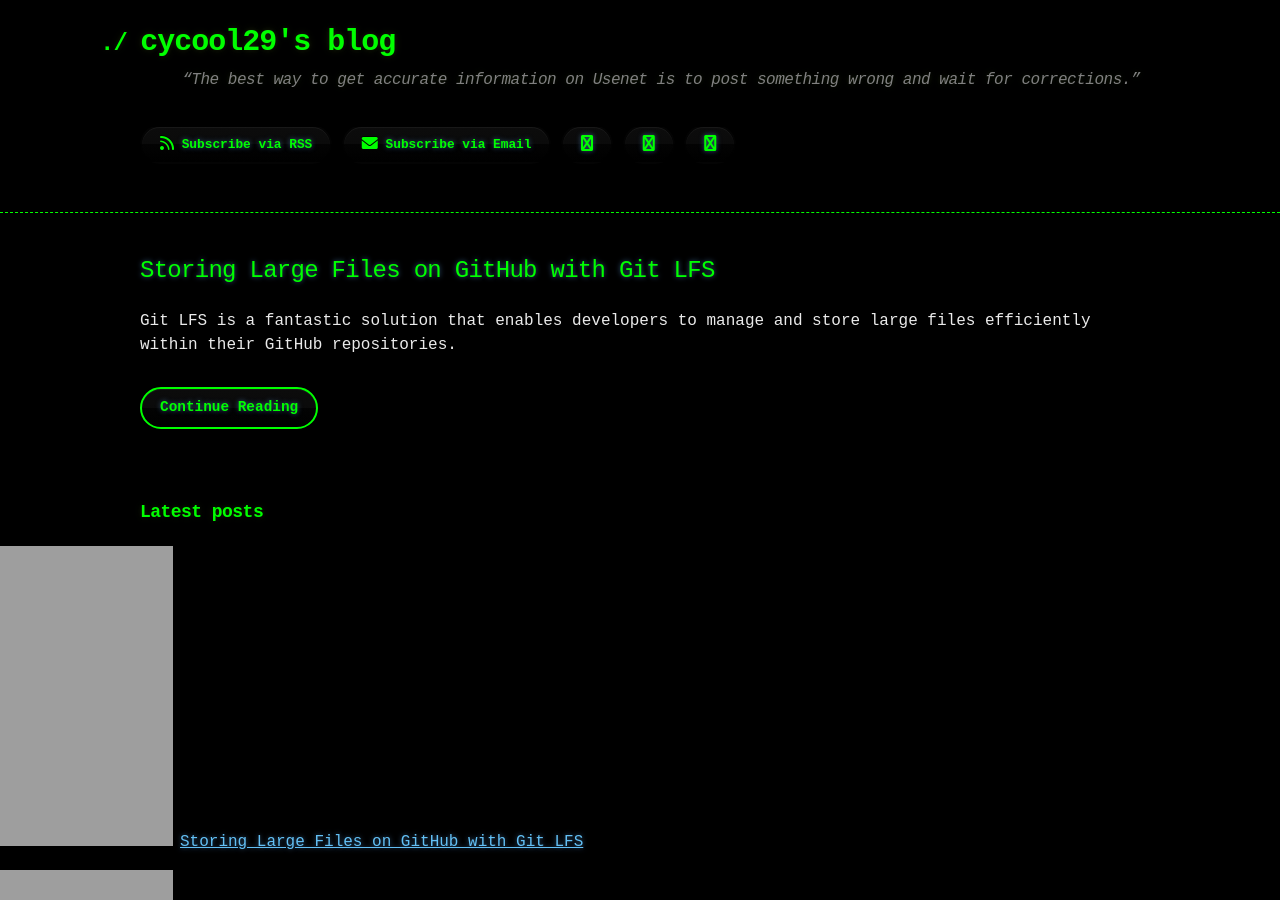
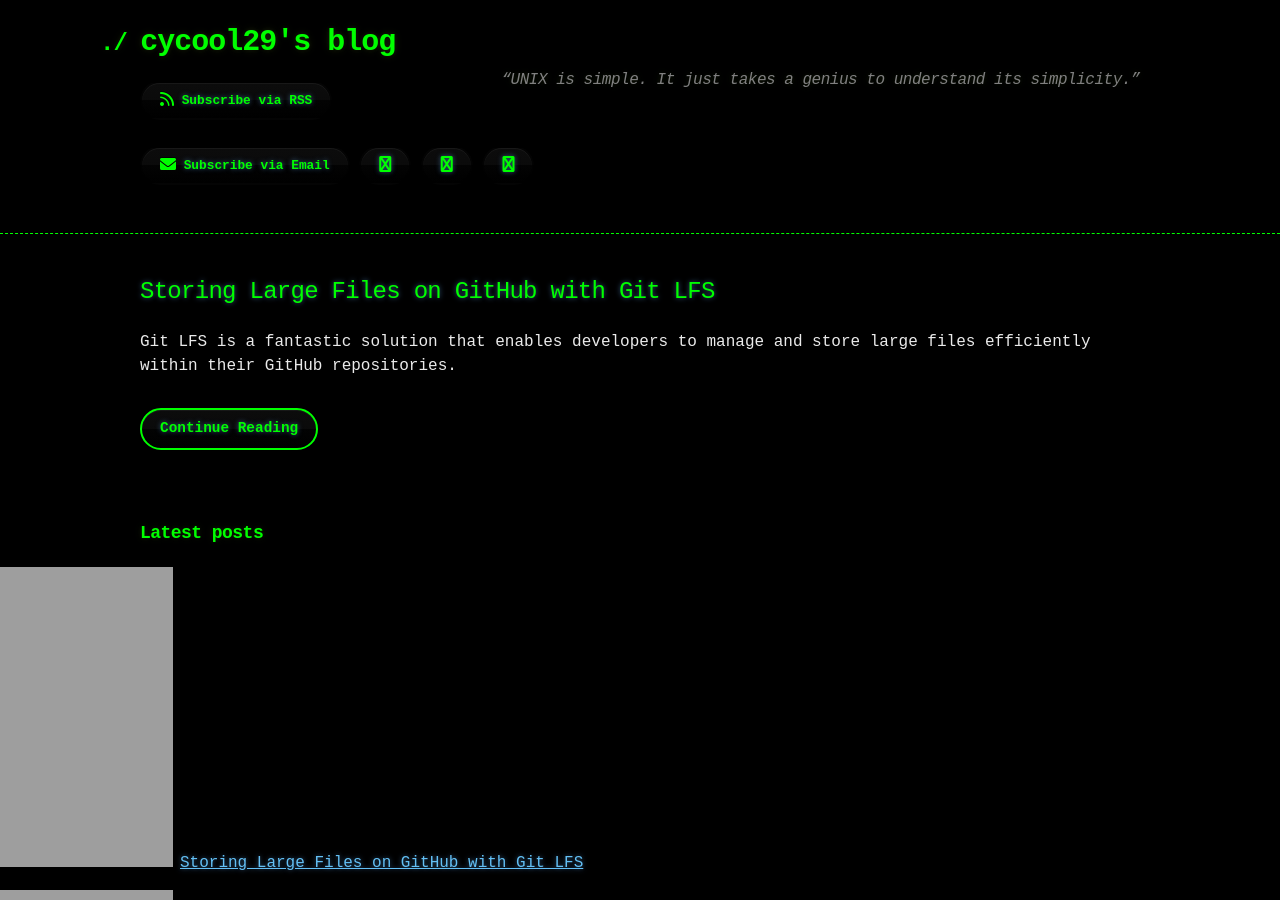
Before and after one commit to cycool29/cycool29.github.io, a Jekyll site: the page built from index.md, in a window 1280 px wide and 900 px high. Built offline with Jekyll 4.4.1, drawn with Linux system fonts in a browser that asks for light colours; a style sheet for code colours, icons or effects is not loaded.

Commit message:
Update quotes

```diff
--- a/_config.yml
+++ b/_config.yml
@@ -1,5 +1,5 @@
 title: cycool29's blog
-description: "“The best way to get accurate information on Usenet is to post something wrong and wait for corrections.” "
+description: "“UNIX is simple. It just takes a genius to understand its simplicity.” "
 bio: A high school student. Intermediate in Python, Git, Bash. Learning JavaScript. He/Him. "
 author: cycool29
 url: https://cycool29.github.io
```
